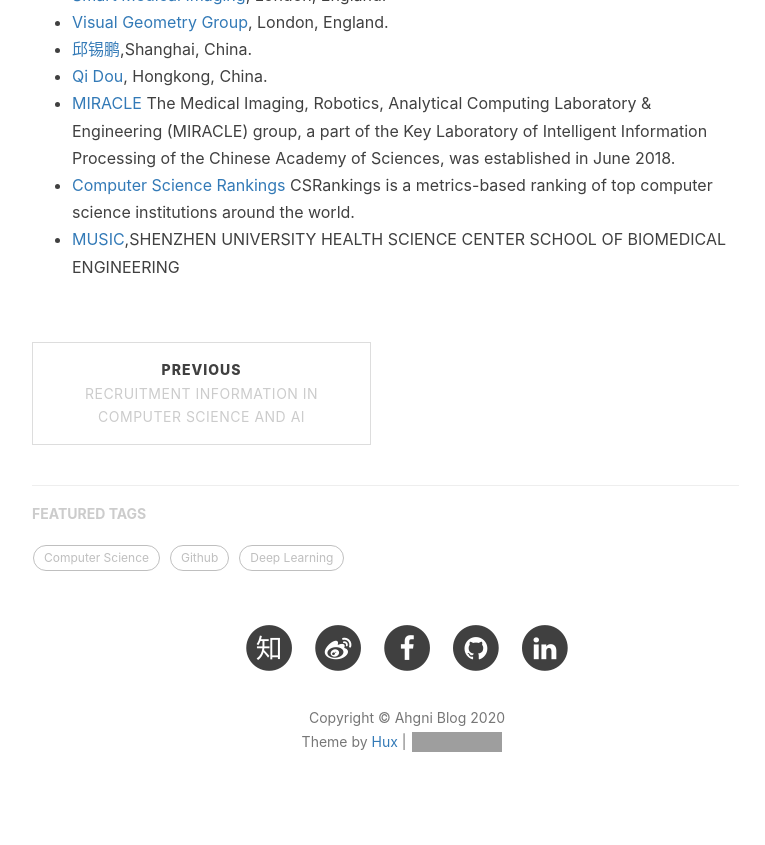
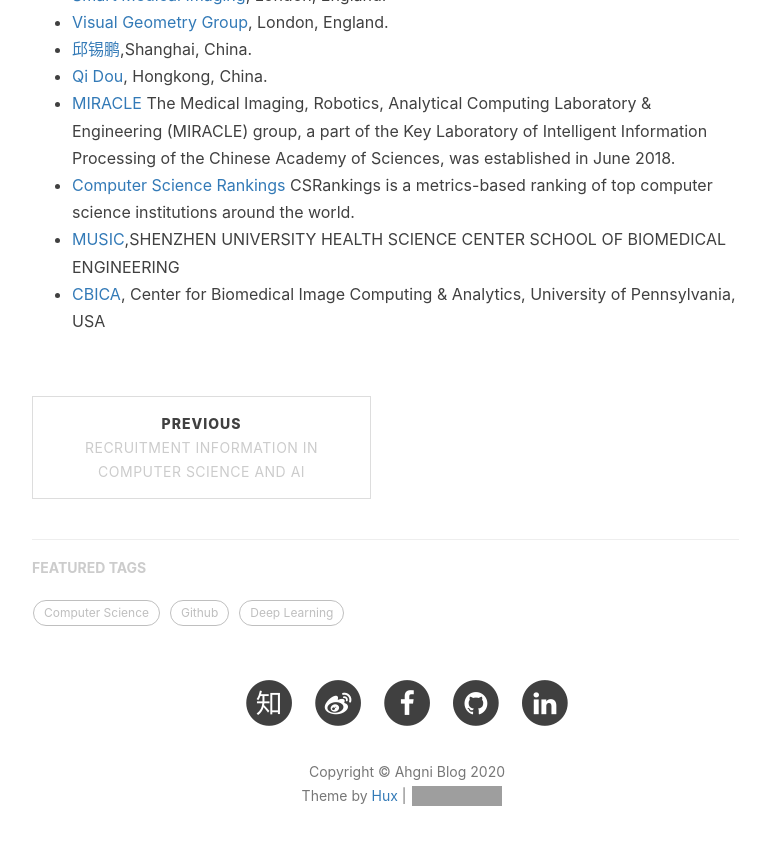
Before and after one commit to jizhang02/jizhang02.github.io, a Jekyll site: the page built from _posts/2020-04-04-lab.markdown, in a window 1280 px wide and 900 px high, scrolled down 1064 px. Shown: the top 845 px of the window, without its empty margins (233-998 px from the left). Built offline with Jekyll 4.4.1, drawn with Linux system fonts in a browser that asks for light colours; nearby versions of some CDN libraries; comment, search, counter and statistics services are not loaded; grey boxes are pictures that could not be loaded.

Commit message:
Update 2020-04-04-lab.markdown

```diff
--- a/_posts/2020-04-04-lab.markdown
+++ b/_posts/2020-04-04-lab.markdown
@@ -26,3 +26,4 @@ This post is mainly the information of labs that including medical imaging, and
 * [MIRACLE](http://miracle.ict.ac.cn/?page_id=2&lang=zh) The Medical Imaging, Robotics, Analytical Computing Laboratory & Engineering (MIRACLE) group, a part of the Key Laboratory of Intelligent Information Processing of the Chinese Academy of Sciences, was established in June 2018.
 * [Computer Science Rankings](http://csrankings.org/#/index?vision&graph&world) CSRankings is a metrics-based ranking of top computer science institutions around the world.
 * [MUSIC](http://www.music-bme.net/),SHENZHEN UNIVERSITY HEALTH SCIENCE CENTER SCHOOL OF BIOMEDICAL ENGINEERING
+* [CBICA](https://www.med.upenn.edu/cbica/), Center for Biomedical Image Computing & Analytics, University of Pennsylvania, USA
```
